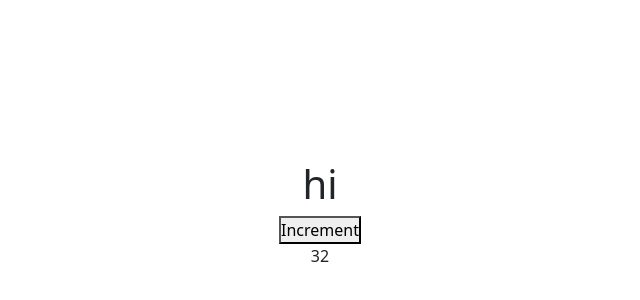
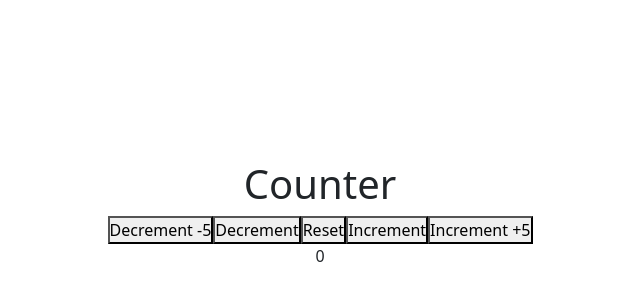
Before and after one commit to J-C-S-V/translation-app, a React (Vite) app: page / in a window 1280 px wide. Shown: the part 186-486 px from the top of the page, without its empty margins (320-960 px from the left). Built offline with nearby package versions, Linux system fonts and the light colour scheme.

Commit message:
Update reducer

```diff
--- a/src/App.tsx
+++ b/src/App.tsx
@@ -1,112 +1,63 @@
 import "bootstrap/dist/css/bootstrap.min.css";
 // import { Container, Row, Col, Button } from "react-bootstrap";
 import "./App.css";
-import { useStore } from "./hooks/useStore";
 // import { AUTO_LANGUAGE } from "./constants";
 // import { LanguageSelector } from "./components/LanguageSelector";
 // import { TextArea } from "./components/TextArea";
-import { useEffect, useReducer } from "react";
-import { translate } from "./services/translate";
-import { useDebounce } from "./hooks/useDebounce";
+import { useReducer } from "react";
+
+const initialState = { count: 0 };
+
+const TYPES = {
+  DECREMENT: "DECREMENT",
+  RESET: "RESET",
+  INCREMENT: "INCREMENT",
+};
 
 function reducer(state, action) {
-  if (action.type === "increment_age") {
-    console.log("Age incremented");
+  switch (action.type) {
+    case TYPES.DECREMENT:
+      return { count: state.count - action.payload };
+    case TYPES.RESET:
+      return initialState;
+    case TYPES.INCREMENT:
+      return { count: state.count + action.payload };
+
+    default:
+      throw new Error(`Unhandled action type: ${action.type}`);
   }
-  return { age: state.age + 1 };
 }
 
 function App() {
-  const [state, dispatch] = useReducer(reducer, { age: 32 });
+  const [state, dispatch] = useReducer(reducer, initialState);
 
-  const handleClickIncrement = () => {
-    dispatch({ type: "increment_age" });
+  const handleClickDecrementFive = () => {
+    dispatch({ type: TYPES.DECREMENT, payload: 5 });
+  };
+  const handleClickDecrementOne = () => {
+    dispatch({ type: TYPES.DECREMENT, payload: 1 });
+  };
+  const handleClickReset = () => {
+    dispatch({ type: TYPES.RESET });
   };
 
-  // const {
-  //   // isLoading,
-  //   toLanguage,
-  //   fromLanguage,
-  //   fromText,
-  //   // result,
-  //   // interchangeLanguages,
-  //   // setFromLanguage,
-  //   // setToLanguage,
-  //   // setFromText,
-  //   setResult,
-  // } = useStore();
-
-  // const debouncedText = useDebounce(fromText);
-
-  // useEffect(() => {
-  //   if (fromText === "") return;
-  //   if (debouncedText) {
-  //     translate({ fromLanguage, toLanguage, text: fromText })
-  //       .then((result) => {
-  //         if (result == null) return;
-  //         setResult(result);
-  //       })
-  //       .catch(() => {
-  //         setResult("Error: ");
-  //       });
-  //   }
-  // }, [debouncedText]);
+  const handleClickIncrementOne = () => {
+    dispatch({ type: TYPES.INCREMENT, payload: 1 });
+  };
+  const handleClickIncrementFive = () => {
+    dispatch({ type: TYPES.INCREMENT, payload: 5 });
+  };
 
   return (
-    // <Container fluid className="container">
-    //   <h1>Translation app</h1>
-
-    //   <Row className="first-row">
-    //     <Col md={5}>
-    //       <LanguageSelector
-    //         onChange={setFromLanguage}
-    //         type="from"
-    //         value={fromLanguage}
-    //       />
-    //       <TextArea
-    //         type="from"
-    //         value={fromText}
-    //         onChange={setFromText}
-    //         autofocus={true}
-    //       />
-    //     </Col>
-    //     <Col xs="auto">
-    //       <Button
-    //         variant="link"
-    //         disabled={fromLanguage === AUTO_LANGUAGE}
-    //         onClick={interchangeLanguages}
-    //       >
-    //         <svg
-    //           width={24}
-    //           height={24}
-    //           focusable="false"
-    //           xmlns="http://www.w3.org/2000/svg"
-    //           viewBox="0 0 24 24"
-    //         >
-    //           <path d="M6.99 11L3 15l3.99 4v-3H14v-2H6.99v-3zM21 9l-3.99-4v3H10v2h7.01v3L21 9z"></path>
-    //         </svg>
-    //       </Button>
-    //     </Col>
-    //     <Col md={5}>
-    //       <LanguageSelector
-    //         onChange={setToLanguage}
-    //         type="to"
-    //         value={toLanguage}
-    //       />
-    //       <TextArea
-    //         type="to"
-    //         isLoading={isLoading}
-    //         value={result}
-    //         onChange={setResult}
-    //       />
-    //     </Col>
-    //   </Row>
-    // </Container>
     <>
-      <h1>hi</h1>
+      <h1>Counter</h1>
       <main>
-        <button onClick={handleClickIncrement}>Increment</button>
-        <div>{state.age}</div>
+        <button onClick={handleClickDecrementFive}>Decrement -5</button>
+        <button onClick={handleClickDecrementOne}>Decrement</button>
+        <button onClick={handleClickReset}>Reset</button>
+        <button onClick={handleClickIncrementOne}>Increment</button>
+        <button onClick={handleClickIncrementFive}>Increment +5</button>
+        <div>{state.count}</div>
       </main>
     </>
   );
```
